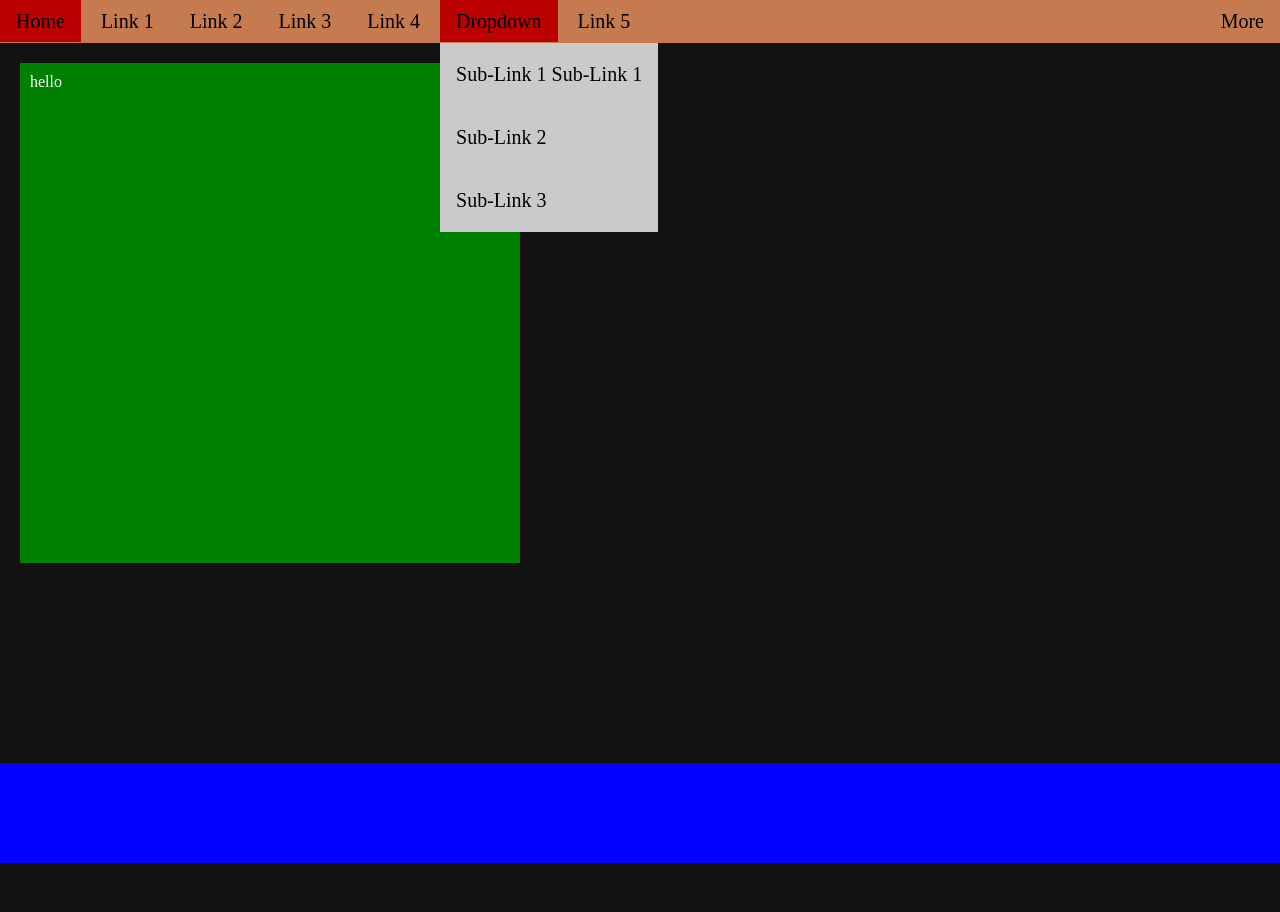
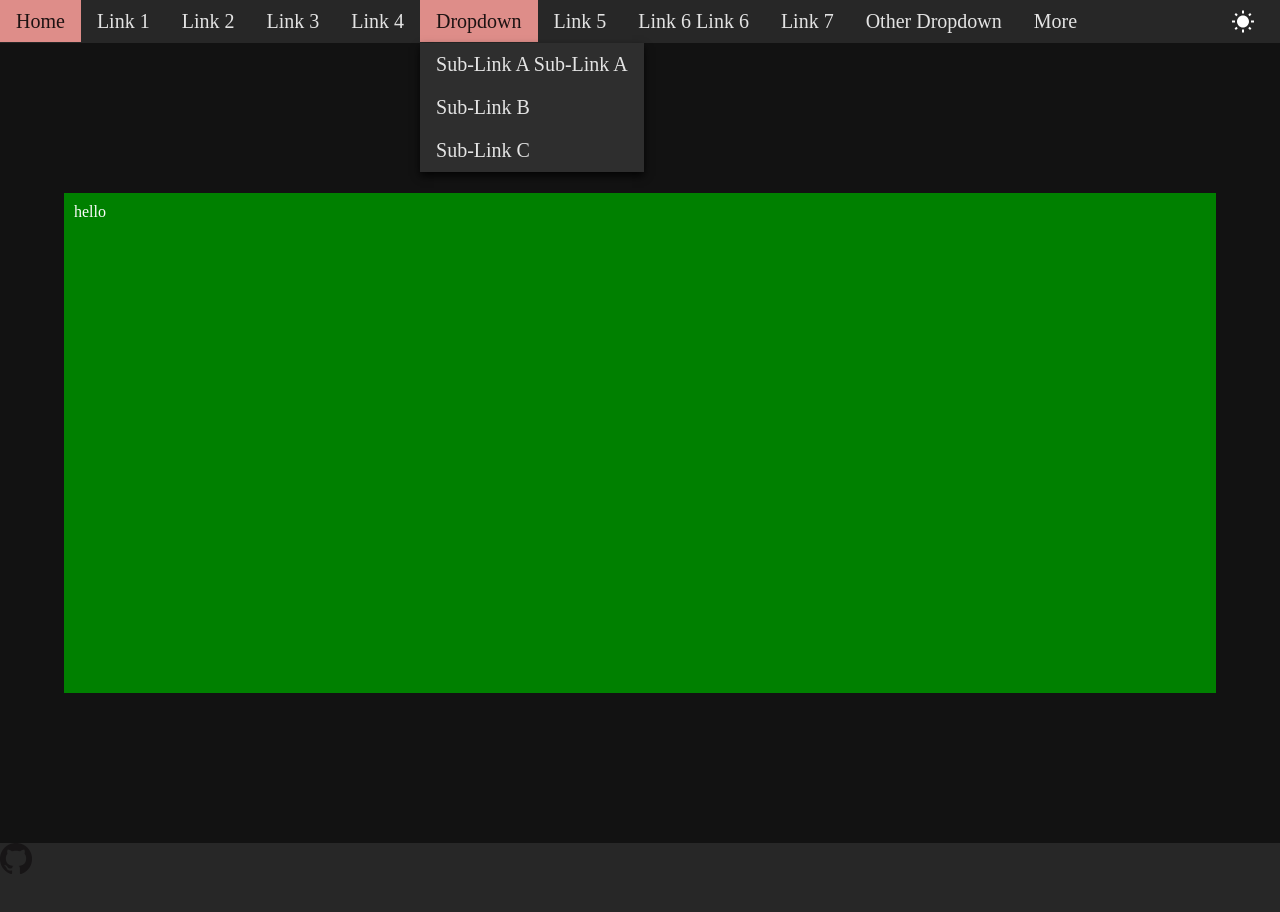
Before and after one commit to thatblindgeye/dynamic-ui-practice, a plain HTML site: page index.html in a window 1280 px wide. Both pictures are taken after a click on the button "Dropdown". Before the commit the page ends 863 px from the top, so only its background shows below. Drawn offline with Linux system fonts and the light colour scheme.

Commit message:
Add Javascript to auto add/remove nav links to more menu

```diff
--- a/app.js
+++ b/app.js
@@ -1,24 +1,61 @@
-const nav = document.getElementById("upper-nav");
-const vis = document.querySelector(".upper-links-visible");
+"use strict";
+
+const upperNavLinks = (() => {
+  const convertRemToPixels = (rem) => {
+    return rem * parseFloat(getComputedStyle(document.documentElement).fontSize);
+  };
+
+  const moreButton = document.querySelector(".more-links-button");
+  const moreContainer = document.querySelector(".more-container");
+  const moreLinksList = document.querySelector(".more-links");
+  const toggleMoreVisibility = () => {
+    if (moreLinksList.children.length === 0) {
+      moreContainer.style.display = "none";
+      moreButton.setAttribute("aria-expanded", "false");
+      moreLinksList.classList.remove("visible");
+    } else {
+      moreContainer.style.display = "block";
+    }
+  };
+
+  const moveLinks = (recursion) => {
+    const navbar = document.getElementById("upper-nav");
+    const navWidth = navbar.offsetWidth;
+    const stopWidth = moreContainer.offsetWidth + convertRemToPixels(10);
+    const visibleContainer = document.querySelector(".primary-links");
+    const visibleLinks = document.querySelectorAll(".primary-links > li:not(.more-container)");
+    const visibleLength = visibleLinks.length;
+    const visibleWidth = visibleContainer.offsetWidth;
+
+    if (visibleWidth >= navWidth - stopWidth && visibleLength) {
+      if (!moreLinksList.children.length) {
+        moreLinksList.appendChild(visibleLinks[visibleLength - 1]);
+      } else {
+        // add to More list in original nav order
+        moreLinksList.insertBefore(visibleLinks[visibleLength - 1], moreLinksList.children[0]);
+      };
+      // rerun function until visibleWidth is < navWidth + stopWidth
+      moveLinks();
+    } else {
+      if (!moreLinksList.children.length) return;
+      visibleContainer.insertBefore(moreLinksList.children[0], moreContainer);
+    };
+  };
+
+  moveLinks();
+  toggleMoreVisibility();
+
+  window.addEventListener("resize", () => {
+    moveLinks();
+    toggleMoreVisibility();
+  });
 
 
+  const dropdownButtons = document.getElementsByClassName("dropdown-button");
+  const dropdownLists = document.getElementsByClassName("dropdown-links");
 
-// window.addEventListener("resize", () => {
-//   if (vis.offsetWidth >= nav.offsetWidth - 150) {
-//     const length = document.querySelector(".upper-links-visible").children.length;
-//     document.querySelector("#more-container .dropdown-links").appendChild(document.querySelector(".upper-links-visible").children[length - 1]);
-//   } else if (vis.offsetWidth < nav.offsetWidth - 150) {
-//     const length = document.querySelector("#more-container .dropdown-links").children.length;
-//     document.querySelector(".upper-links-visible").appendChild(document.querySelector("#more-container .dropdown-links").children[length - 1]);
-//   }
-// })
-
-const navBar = (() => {
-  const dropdownButtons = document.querySelectorAll(".dropdown-button");
-  const dropdownLists = document.querySelectorAll(".dropdown-links");
-
-  function checkAriaExpanded() {
-    Array.from(dropdownLists).forEach(item => {
+  const checkAriaExpanded = () => {
+    Array.from(dropdownLists).forEach((item) => {
       if (item.classList.contains("visible")) {
         item.previousElementSibling.setAttribute("aria-expanded", "true");
       } else {
@@ -27,54 +64,82 @@ const navBar = (() => {
     });
   };
 
-  function hideDropdownLinks(e) {
-    Array.from(dropdownLists).forEach(item => {
-      if (item !== e.target.nextElementSibling &&
-          !e.target.parentElement.parentElement.classList.contains("dropdown-links")) {
+  const hideDropdownLinks = (e) => {
+    Array.from(dropdownLists).forEach((item) => {
+      if (
+        item !== e.target.nextElementSibling &&
+        !e.target.parentElement.parentElement.classList.contains(
+          "dropdown-links"
+        )
+      ) {
         item.classList.remove("visible");
-      };
+      }
     });
     checkAriaExpanded();
   };
 
-  function toggleDropdownLinks(e) {
+  const toggleDropdownLinks = (e) => {
     const dropdownList = e.target.nextElementSibling;
     dropdownList.classList.toggle("visible");
     checkAriaExpanded();
   };
 
-  Array.from(dropdownButtons).forEach(item => {
+  Array.from(dropdownButtons).forEach((item) => {
     item.addEventListener("click", (e) => {
       hideDropdownLinks(e);
       toggleDropdownLinks(e);
     });
   });
 
-  Array.from(dropdownButtons).forEach(item => {
+  Array.from(dropdownButtons).forEach((item) => {
     item.addEventListener("keydown", (e) => {
       if (e.key === " " || e.key === "Enter") {
         e.preventDefault();
         hideDropdownLinks(e);
         toggleDropdownLinks(e);
-      };
+      }
     });
   });
 
   window.addEventListener("click", (e) => {
     if (!e.target.classList.contains("dropdown-button")) {
-      Array.from(dropdownLists).forEach(item => {
-        item.classList.remove("visible")
+      Array.from(dropdownLists).forEach((item) => {
+        item.classList.remove("visible");
       });
-    };
+    }
     checkAriaExpanded();
   });
 
   window.addEventListener("keydown", (e) => {
     if (e.key === "Escape") {
-      Array.from(dropdownLists).forEach(item => {
-        item.classList.remove("visible")
+      Array.from(dropdownLists).forEach((item) => {
+        item.classList.remove("visible");
       });
-    };
+    }
     checkAriaExpanded();
   });
 })();
+
+const themeOptions = (() => {
+  const themeToggle = document.querySelector(".theme-toggle");
+
+  const changeTheme = () => {
+    if (document.documentElement.getAttribute("theme") === "dark") {
+      document.documentElement.setAttribute("theme", "light");
+      themeToggle.setAttribute("aria-label", "Light theme enabled");
+    } else {
+      document.documentElement.setAttribute("theme", "dark");
+      themeToggle.setAttribute("aria-label", "Light theme disabled");
+    };
+  };
+
+  changeTheme();
+  themeToggle.addEventListener("click", changeTheme);
+  themeToggle.addEventListener("keydown", (e) => {
+    if (e.key === " " || e.key === "Enter") {
+      e.preventDefault();
+      changeTheme();
+    };
+  });
+
+})();
--- a/index.html
+++ b/index.html
@@ -1,10 +1,10 @@
 <!DOCTYPE html>
-<html theme="dark" lang="en">
+<html theme="light" lang="en">
   <head>
     <title>Dynamic UI</title>
 
     <meta charset="UTF-8">
-    <meta name="viewport" content="width=device-width, initial-scale=1.0">
+    <meta name="viewport" content="width=device-width, initial-scale=1.0" />
 
     <link rel="icon" href="/assets/thatblindgeye-favicon.png">
     <link rel="preconnect" href="https://fonts.gstatic.com">
@@ -16,52 +16,55 @@
   <body>
     <header>
       <nav id="upper-nav">
-        <ul class="upper-links-visible upper-links">
-          <li><a href="#">Home</a></li>
-          <li><a href="#">Link 1</a></li>
-          <li><a href="#">Link 2</a></li>
-          <li><a href="#">Link 3</a></li>
-          <li><a href="#">Link 4</a></li>
+        <ul class="upper-links primary-links">
+          <li><a href="#" class="link">Home</a></li>
+          <li><a href="#" class="link">Link 1</a></li>
+          <li><a href="#" class="link">Link 2</a></li>
+          <li><a href="#" class="link">Link 3</a></li>
+          <li><a href="#" class="link">Link 4</a></li>
           <li class="dropdown-container">
             <span role="button" id="dropdown-1" class="dropdown-button" tabindex="0" aria-expanded="false">Dropdown</span>
             <ul class="dropdown-links" aria-labelledby="dropdown-1">
-              <li><a href="#">Sub-Link 1 Sub-Link 1</a></li>
-              <li><a href="#">Sub-Link 2</a></li>
-              <li><a href="#">Sub-Link 3</a></li>
+              <li><a href="#" class="link">Sub-Link A Sub-Link A</a></li>
+              <li><a href="#" class="link">Sub-Link B</a></li>
+              <li><a href="#" class="link">Sub-Link C</a></li>
             </ul>
           </li>
-          <li><a href="#">Link 5</a></li>
-        </ul>
-
-        <ul class="upper-links-hidden upper-links">
-          <li id="more-container">
-            <span role="button" id="more-dropdown" class="dropdown-button" tabindex="0" aria-expanded="false">More</span>
-            <ul class="dropdown-links more-links" aria-labelledby="more-dropdown">
-              <li><a href="#">Sub-Link 4 Sub-Link 4</a></li>
-              <li><a href="#">Sub-Link 5</a></li>
-              <li class="dropdown-container">
-                <span role="button" id="dropdown-2" class="dropdown-button" tabindex="0" aria-expanded="false">Other Dropdown</span>
-                <ul class="dropdown-links" aria-labelledby="dropdown-2">
-                  <li><a href="#">Sub-Link 1a  Sub-Link 1a</a></li>
-                  <li><a href="#">Sub-Link 1b</a></li>
-                  <li><a href="#">Sub-Link 1c</a></li>
-                </ul>
-              </li>
-              <li><a href="#">Sub-Link 6</a></li>
+          <li><a href="#" class="link">Link 5</a></li>
+          <li><a href="#" class="link">Link 6 Link 6</a></li>
+          <li><a href="#" class="link">Link 7</a></li>
+          <li class="dropdown-container">
+            <span role="button" id="dropdown-2" class="dropdown-button" tabindex="0" aria-expanded="false">Other Dropdown</span>
+            <ul class="dropdown-links" aria-labelledby="dropdown-2">
+              <li><a href="#" class="link">Sub-Link D  Sub-Link D</a></li>
+              <li><a href="#" class="link">Sub-Link E</a></li>
+              <li><a href="#" class="link">Sub-Link F</a></li>
+            </ul>
+          </li>
+          <li><a href="#" class="link">Link 8</a></li>
+          <li class="more-container">
+            <span role="button" class="dropdown-button more-links-button" tabindex="0" aria-expanded="false">More</span>
+            <ul class="dropdown-links more-links" aria-labelledby="more-links-button">
             </ul>
           </li>
         </ul>
       </nav>
+      <span role="switch" class="theme-toggle" tabindex="0">
+      </span>
     </header>
 
     <div id="main">
-      <div class="page-container">
+      <div class="image-slider">
         hello
       </div>
     </div>
 
     <footer>
-      <nav id="lower-nav"></nav>
+      <nav id="lower-nav">
+        <a href="https://github.com/thatblindgeye">
+          <img src="assets/GitHub-Mark-32px.png">
+        </a>
+      </nav>
     </footer>
     <script src="app.js"></script>
   </body>
--- a/styles.css
+++ b/styles.css
@@ -21,6 +21,11 @@
   --color-secondary-var: ; /* 50-200 tonal range */
   /* backgrounds */
   --background-base: rgb(18, 18, 18);
+  --header-bg: rgb(39, 39, 39);
+  --link-hover-bg: rgb(222, 141, 137);
+  --sub-link-hover-bg: rgb(246, 197, 199);
+  --dropdown-bg: rgb(46, 46, 46);
+  --sub-dropdown-bg: rgb(56, 56, 56);
   /* elevation refs */
   --elevation-00dp: rgb(18, 18, 18); /* text btn, top app bar (rest), */
   --elevation-01dp: rgb(30, 30, 30); /* searchbar (rest), card (rest), switch */
@@ -33,9 +38,11 @@
   --elevation-16dp: rgb(54, 54, 54); /* modal bottom/side, nav drawer */
   --elevation-24dp: rgb(56, 56, 56); /* dialogue */
   /* text */
+  --text-primary: rgb(255, 255, 255, 0.87);
+  --link-hover-text: rgba(0, 0, 0, 0.87);
   /* borders */
   --border-primary: rgb(255, 255, 255, 0.87);
-  --focus: 2px dotted rgb(224, 224, 224);
+  --focus: 2px solid rgb(224, 224, 224);
   /* images */
   --theme-toggle-icon: url("/assets/wb_sunny-white-24dp.svg");
   /* misc */
@@ -53,10 +60,17 @@
   --color-secondary-var: ; /* +/- 200 of primary */
   /* backgrounds */
   --background-base: rgb(240, 240, 240);
+  --header-bg: rgb(255, 255, 255);
+  --link-hover-bg: rgb(165, 16, 13);
+  --sub-link-hover-bg: rgb(172, 32, 22);
+  --dropdown-bg: rgb(220, 220, 220);
+  --sub-dropdown-bg: rgb(150, 150, 150);
   /* text */
+  --text-primary: rgba(0, 0, 0, 0.87);
+  --link-hover-text: rgba(255, 255, 255, 0.87);
   /* borders */
-  --border-primary: rgb(0, 0, 0, 0.87);
-  --focus: 2px dotted rgb(224, 224, 224);
+  --border-primary: rgba(0, 0, 0, 0.87);
+  --focus: 2px solid rgb(30, 30, 30);
   /* images */
   --theme-toggle-icon: url("/assets/wb_sunny-black-24dp.svg");
   /* misc */
@@ -85,37 +99,47 @@ a {
 /* ========== header/main nav ========== */
 #upper-nav {
   display: flex;
+  align-items: flex-end;
   width: 100%;
-  background-color: rgb(197, 122, 79)
+  background-color: var(--header-bg);
 }
 
 #upper-nav > ul {
+  display: flex;
   margin: 0;
   padding: 10px 0;
   list-style: none;
 }
 
-.upper-links > li {
+.upper-links .link,
+.upper-links .dropdown-button {
+  padding: 10px 1rem;
+  font-size: 1.25rem;
+  color: var(--text-primary);
+}
+
+.upper-links .dropdown-button:hover {
+  cursor: pointer;
+}
+
+.primary-links {
+  overflow: hidden;
+}
+
+.primary-links > li {
+  flex-shrink: 0;
   display: inline-block;
 }
 
-.upper-links span:hover {
-  cursor: pointer;
-}
-
-.upper-links a,
-.upper-links span {
-  padding: 10px 1rem;
-  font-size: 1.25rem;
-  color: black;
-}
-
-.upper-links > li > a:hover,
-.upper-links > li > span:hover,
-.upper-links > li > a:focus,
-.upper-links > li > span:focus,
-.active-link {
-  background-color: rgb(187, 0, 0);
+.primary-links .active-link,
+.primary-links .link:hover,
+.primary-links .link:focus,
+.primary-links .dropdown-button:hover,
+.primary-links .dropdown-button:focus,
+#secondary-links .more-links-button:hover,
+#secondary-links .more-links-button:focus {
+  background-color: var(--link-hover-bg);
+  color: var(--link-hover-text);
   outline: none;
 }
 
@@ -123,11 +147,11 @@ a {
   display: none;
   position: absolute;
   padding: 0;
-  background-color: rgb(202, 202, 202);
+  background-color: var(--dropdown-bg);
+  box-shadow: 0 4px 8px rgba(0, 0, 0, 0.8);
 }
 
-.upper-links-visible .dropdown-links,
-#more-container > .dropdown-links {
+.primary-links .dropdown-links {
   transform: translateY(10px);
 }
 
@@ -136,50 +160,79 @@ a {
   margin: 0;
 }
 
-.dropdown-links a,
-.dropdown-links span {
+.dropdown-links .link,
+.dropdown-links .dropdown-button {
   display: block;
   width: 100%;
   margin: 0;
-  padding: 20px 1rem;
+  padding: 10px 1rem;
   text-align: left;
 }
 
-.dropdown-links a:hover,
-.dropdown-links span:hover {
-  background-color: rgb(100, 100, 241);
-}
-
-.upper-links-hidden {
-  position: absolute;
-  right: 0;
+.dropdown-links .link:hover,
+.dropdown-links .link:focus,
+.dropdown-links .dropdown-button:hover,
+.dropdown-links .dropdown-button:focus {
+  background-color: var(--sub-link-hover-bg);
 }
 
 .more-links {
+  z-index: 1;
   right: 0;
-  width: 100vw;
+  width: 100%;
+  max-height: 50vh;
+  overflow-x: hidden;
+  overflow-y: auto;
 }
 
 .more-links .dropdown-links {
   position: static;
-  background-color: rgb(185, 185, 185);
+  background-color: var(--sub-dropdown-bg);
+  box-shadow: 0 2px 4px rgba(0, 0, 0, 0.8);
+  transform: translateY(0);
 }
 
 .visible {
   display: block;
 }
 
+.theme-toggle {
+  position: absolute;
+  top: 10px;
+  right: 25px;
+  width: 24px;
+  height: 24px;
+  background-image: var(--theme-toggle-icon);
+  background-position: center;
+  background-repeat: no-repeat;
+  background-size: contain;
+}
+
+.theme-toggle:hover {
+  cursor: pointer;
+}
+
+.theme-toggle:focus {
+  opacity: 1;
+  border-radius: 50%;
+  outline: var(--focus);
+  outline-offset: 3px;
+}
+
 /* ========== main content ========== */
 #main {
+  display: flex;
+  justify-content: center;
+  align-items: center;
   min-height: 100vh;
   background-color: var(--background-base);
   color: white;
 }
 
-.page-container {
-  width: 500px;
-  height: 500px;
-  margin: 20px;
+.image-slider {
+  width: 90vw;
+  height: 90vw;
+  max-height: 500px;
   padding: 10px;
   background-color: green;
   color: rgb(252, 252, 252);
@@ -188,28 +241,25 @@ a {
 
 /* ========== footer/secondary nav ========== */
 #lower-nav {
-  position: absolute;
   width: 100%;
   height: 100px;
-  bottom: 0;
-  left: 0;
-  background: rgb(4, 0, 255);
+  background: var(--header-bg);
 }
 
 /* ========== media queries ========== */
-@media only screen and (min-width: 430px) {
+/* @media only screen and (min-width: 430px) {
 
-}
+} */
 
-@media only screen and (min-width: 768px) {
+/* @media only screen and (min-width: 768px) {
 
-}
+} */
 
 /* @media only screen and (min-width: 992px) {
 
-}
+} */
 
-@media only screen and (min-width: 1200px) {
+/* @media only screen and (min-width: 1200px) {
 
 } */
 
```
